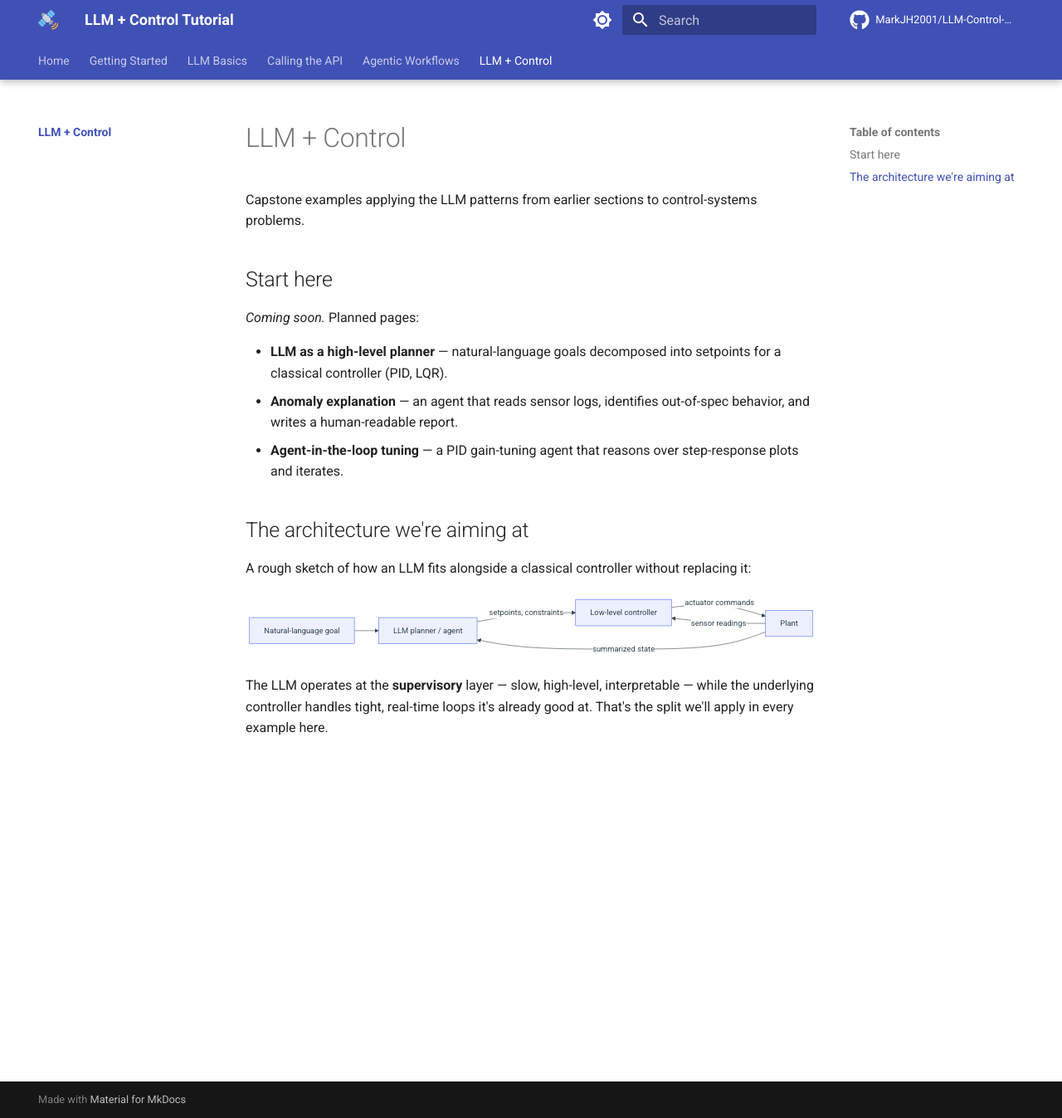
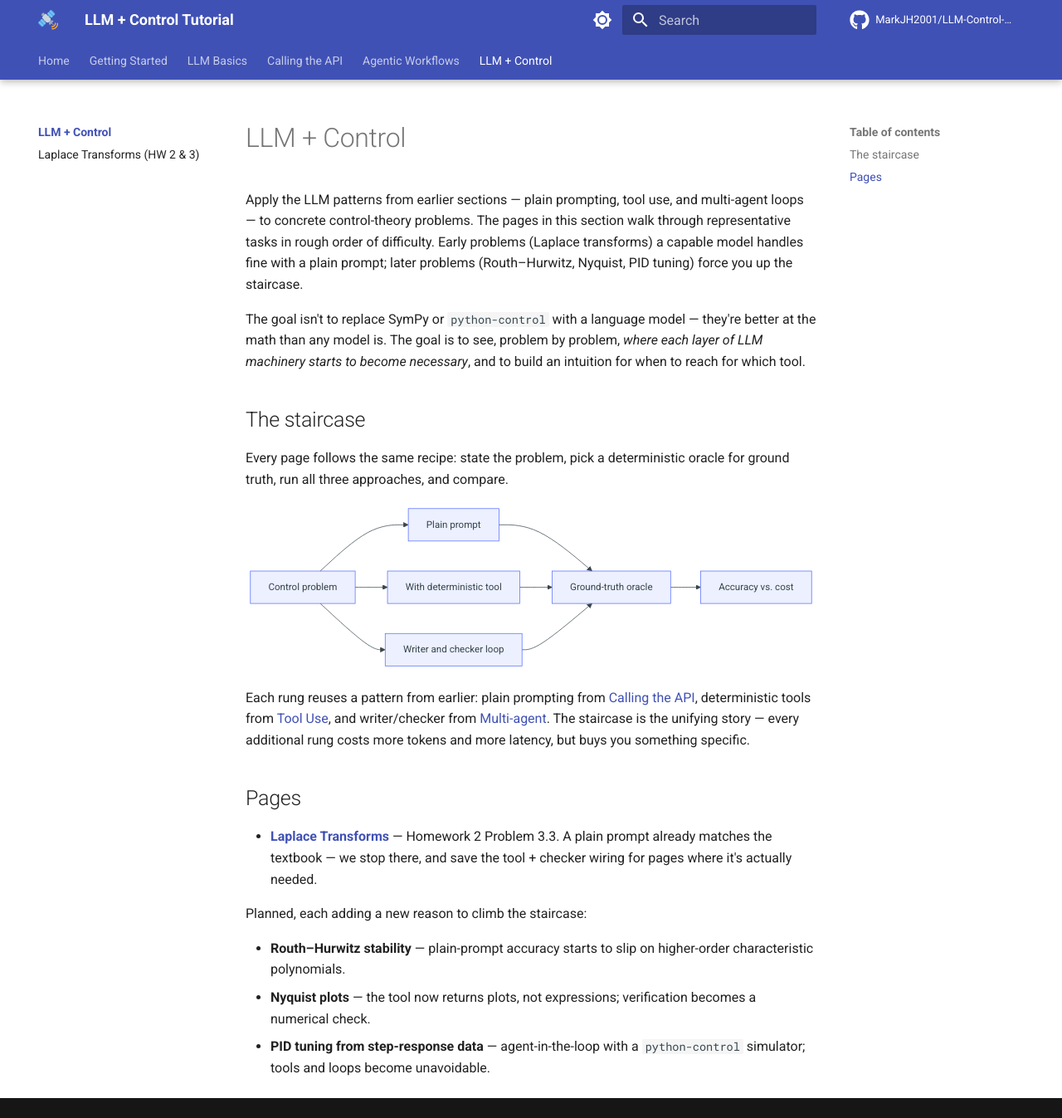
Before and after one commit to MarkJH2001/LLM-Control-Tutorial, an MkDocs documentation site: the page built from docs/control/index.md, in a window 1280 px wide and 1347 px high. Shown: the whole window at 83% size. Built offline with MkDocs 1.6.1 and Material for MkDocs 9.7.7, drawn with Linux system fonts in a browser that asks for light colours; comment, search, counter and statistics services are not loaded.

Commit message:
Add Laplace Transforms page under LLM + Control

````diff
--- a/docs/control/index.md
+++ b/docs/control/index.md
@@ -1,26 +1,32 @@
 # LLM + Control
 
-Capstone examples applying the LLM patterns from earlier sections to control-systems problems.
+Apply the LLM patterns from earlier sections — plain prompting, tool use, and multi-agent loops — to concrete control-theory problems. The pages in this section walk through representative tasks in rough order of difficulty. Early problems (Laplace transforms) a capable model handles fine with a plain prompt; later problems (Routh–Hurwitz, Nyquist, PID tuning) force you up the staircase.
 
-## Start here
+The goal isn't to replace SymPy or `python-control` with a language model — they're better at the math than any model is. The goal is to see, problem by problem, *where each layer of LLM machinery starts to become necessary*, and to build an intuition for when to reach for which tool.
 
-_Coming soon._ Planned pages:
+## The staircase
 
-- **LLM as a high-level planner** — natural-language goals decomposed into setpoints for a classical controller (PID, LQR).
-- **Anomaly explanation** — an agent that reads sensor logs, identifies out-of-spec behavior, and writes a human-readable report.
-- **Agent-in-the-loop tuning** — a PID gain-tuning agent that reasons over step-response plots and iterates.
-
-## The architecture we're aiming at
-
-A rough sketch of how an LLM fits alongside a classical controller without replacing it:
+Every page follows the same recipe: state the problem, pick a deterministic oracle for ground truth, run all three approaches, and compare.
 
 ```mermaid
 flowchart LR
-    U[Natural-language goal] --> L[LLM planner / agent]
-    L -->|setpoints, constraints| C[Low-level controller]
-    C -->|actuator commands| P[Plant]
-    P -->|sensor readings| C
-    P -->|summarized state| L
+    P[Control problem] --> A1[Plain prompt]
+    P --> A2[With deterministic tool]
+    P --> A3[Writer and checker loop]
+    A1 --> G[Ground-truth oracle]
+    A2 --> G
+    A3 --> G
+    G --> R[Accuracy vs. cost]
 ```
 
-The LLM operates at the **supervisory** layer — slow, high-level, interpretable — while the underlying controller handles tight, real-time loops it's already good at. That's the split we'll apply in every example here.
+Each rung reuses a pattern from earlier: plain prompting from [Calling the API](../api/index.md), deterministic tools from [Tool Use](../api/tool-use.md), and writer/checker from [Multi-agent](../agents/multi-agent.md). The staircase is the unifying story — every additional rung costs more tokens and more latency, but buys you something specific.
+
+## Pages
+
+- **[Laplace Transforms](laplace.md)** — Homework 2 Problem 3.3. A plain prompt already matches the textbook — we stop there, and save the tool + checker wiring for pages where it's actually needed.
+
+Planned, each adding a new reason to climb the staircase:
+
+- **Routh–Hurwitz stability** — plain-prompt accuracy starts to slip on higher-order characteristic polynomials.
+- **Nyquist plots** — the tool now returns plots, not expressions; verification becomes a numerical check.
+- **PID tuning from step-response data** — agent-in-the-loop with a `python-control` simulator; tools and loops become unavoidable.
--- a/mkdocs.yml
+++ b/mkdocs.yml
@@ -87,6 +87,9 @@
   - https://cdn.jsdelivr.net/npm/katex@0.16.11/dist/katex.min.js
   - https://cdn.jsdelivr.net/npm/katex@0.16.11/dist/contrib/auto-render.min.js
 
+extra:
+  generator: false
+
 nav:
   - Home: index.md
   - Getting Started:
@@ -117,3 +120,4 @@
       - Multi-agent: agents/multi-agent.md
   - LLM + Control:
       - control/index.md
+      - Laplace Transforms (HW 2 & 3): control/laplace.md
--- a/pyproject.toml
+++ b/pyproject.toml
@@ -16,10 +16,13 @@
     "scipy>=1.14",
     "matplotlib>=3.9",
     "control>=0.10",
+    "sympy>=1.13",
 ]
 
 [project.optional-dependencies]
 dev = [
     "ruff>=0.8",
     "jupytext>=1.16",
+    "jupyterlab>=4.2",
+    "ipykernel>=6.29",
 ]
````
Also changed, not shown: README.md (+0 -2 lines), docs/control/laplace.md (added, +353 -0 lines), 2 other files.
